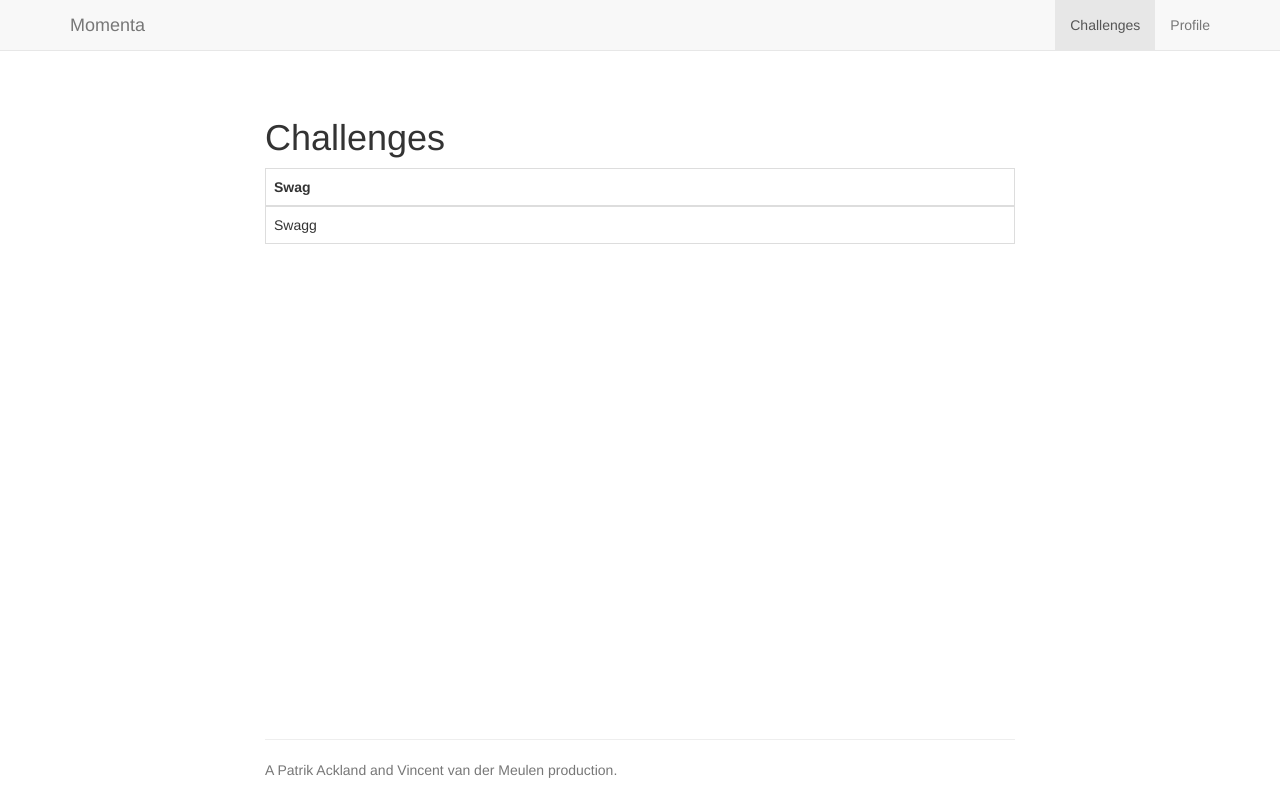
After one commit to vincentmvdm/momenta, a Flask app: page /challenges in a window 1280 px wide. The commit adds this page. Run offline with Flask 2, Linux system fonts and the light colour scheme; parts of the project's set-up code (start-up, migrations or seed data) failed here and were passed over; some libraries are stand-ins or nearby versions.

Commit message:
Roll with the changes.

```diff
--- a/app.py
+++ b/app.py
@@ -17,6 +17,10 @@ github = GitHub(app)
 @app.route('/')
 def index():
     return render_template('index.html')
+
+@app.route('/challenges')
+def challenges():
+    return render_template('challenges.html')
 
 @app.route('/login')
 def login():
--- a/static/css/style.min.css
+++ b/static/css/style.min.css
@@ -1 +1 @@
-html{position:relative;min-height:100%}body{padding-top:50px;margin-bottom:61px;background-color:#FFF}.footer{position:absolute;bottom:0;width:100%;height:61px}.flex-wrapper{height:calc(100vh - 50px - 61px);display:-webkit-box;display:-webkit-flex;display:-ms-flexbox;display:flex;-webkit-box-align:center;-webkit-align-items:center;-ms-flex-align:center;align-items:center;-webkit-box-pack:center;-webkit-justify-content:center;-ms-flex-pack:center;justify-content:center}.img-rounded.img-profile{width:150px;height:150px}.page-content{padding-top:48px;padding-bottom:48px}.btn-primary{border:0px}hr{margin-top:0px;margin-bottom:0px}.container .text-muted{margin:20px 0}
+html{position:relative;min-height:100%}body{padding-top:50px;margin-bottom:61px;background-color:#FFF;line-height:1.5}.footer{position:absolute;bottom:0;width:100%;height:61px}.flex-wrapper{height:calc(100vh - 50px - 61px);display:-webkit-box;display:-webkit-flex;display:-ms-flexbox;display:flex;-webkit-box-align:center;-webkit-align-items:center;-ms-flex-align:center;align-items:center;-webkit-box-pack:center;-webkit-justify-content:center;-ms-flex-pack:center;justify-content:center}.img-rounded.img-profile{width:150px;height:150px}.page-content{padding-top:48px;padding-bottom:48px}.btn-primary{border:0px}hr{margin-top:0px;margin-bottom:0px}.container .text-muted{margin:20px 0}
--- a/static/scss/style.scss
+++ b/static/scss/style.scss
@@ -1,6 +1,7 @@
 $blue: #009FE8;
 $navbar-height: 50px;
 $footer-height: 61px;
+$line-height: 1.5;
 
 /* Fixed navbar and sticky footer styles
 -------------------------------------------------- */
@@ -15,6 +16,7 @@ body {
   padding-top: $navbar-height;
   margin-bottom: $footer-height;
   background-color: #FFF;
+  line-height: $line-height;
 }
 
 .footer {
--- /dev/null
+++ b/templates/challenges.html
@@ -0,0 +1,35 @@
+{% extends "layout.html" %}
+{% block title %}Challenges{% endblock %}
+{% block navbar_toggle %}
+  <button type="button" class="navbar-toggle collapsed" data-toggle="collapse" data-target="#navbar" aria-expanded="false" aria-controls="navbar">
+    <span class="sr-only">Toggle navigation</span>
+    <span class="icon-bar"></span>
+    <span class="icon-bar"></span>
+    <span class="icon-bar"></span>
+  </button>
+{% endblock %}
+{% block navbar_right %}
+  <li class="active"><a href="/challenges">Challenges<span class="sr-only">(current)</span></a></li>
+  <li><a href="/callback">Profile</a></li>
+{% endblock %}
+{% block content %}
+<div class="container">
+  <div class="row page-content">
+    <div class="col-xs-12 col-md-8 col-md-offset-2">
+      <h1>Challenges</h1>
+      <table class="table table-bordered">
+        <thead>
+          <tr>
+            <th>Swag</th>
+          </tr>
+        </thead>
+        <tbody>
+          <tr>
+            <td>Swagg</td>
+          </tr>
+        </tbody>
+      </table>
+    </div>
+  </div>
+</div>
+{% endblock %}
--- a/templates/index.html
+++ b/templates/index.html
@@ -6,8 +6,8 @@
       <div class="row">
         <div class="col-xs-12 col-md-8 col-md-offset-2">
           <form action="/login" methods="GET">
-            <h1 class="text-center">Description</h1>
-            <p class="text-center">Aliquam venenatis ligula elit, non viverra metus bibendum quis. Morbi ut velit sagittis, semper dui in, feugiat risus. </p>
+            <h1 class="text-center">Description</h1><br>
+            <p class="text-center">Aliquam venenatis ligula elit, non viverra metus bibendum quis. Morbi ut velit sagittis, semper dui in, feugiat risus. </p><br>
             <button type="submit" class="btn btn-primary center-block">Log in with GitHub</button>
           </form>
         </div>
--- a/templates/profile.html
+++ b/templates/profile.html
@@ -9,8 +9,8 @@
   </button>
 {% endblock %}
 {% block navbar_right %}
-  <li><a href="#">Title</a></li>
-  <li class="active"><a href="#">Profile<span class="sr-only">(current)</span></a></li>
+  <li><a href="/challenges">Challenges</a></li>
+  <li class="active"><a href="/callback">Profile<span class="sr-only">(current)</span></a></li>
 {% endblock %}
 {% block content %}
 <div class="container">
```
